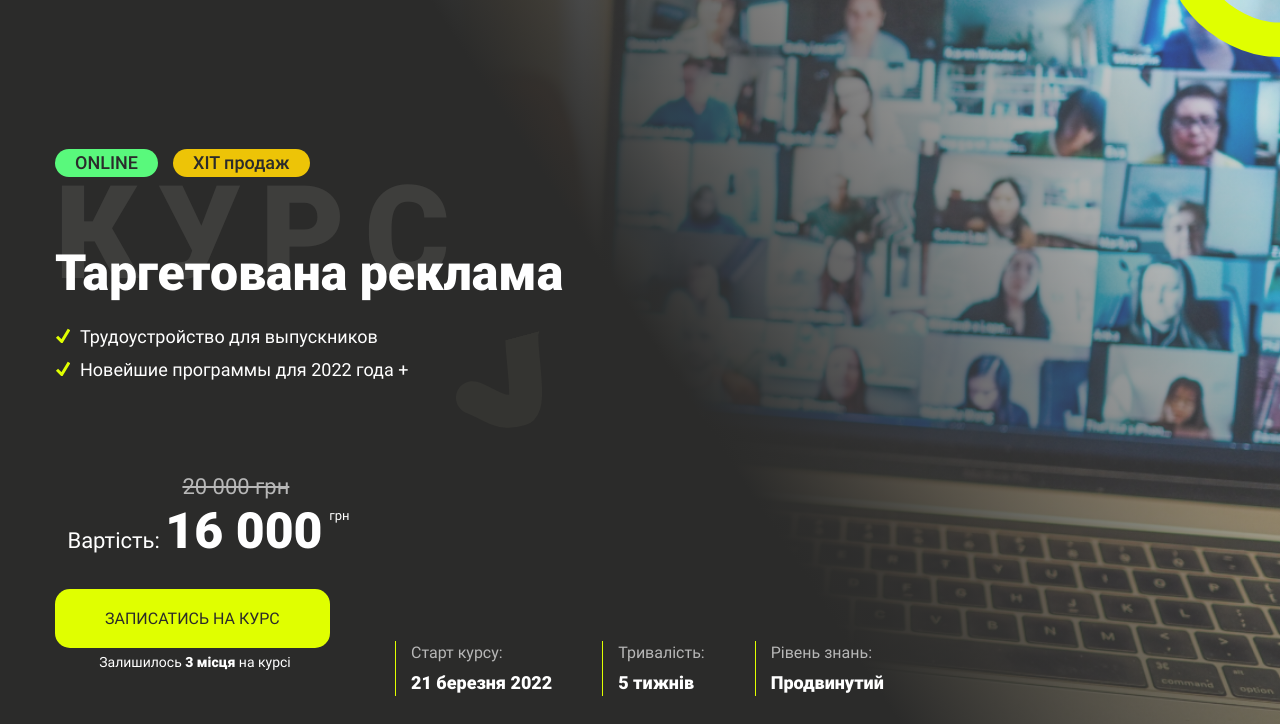
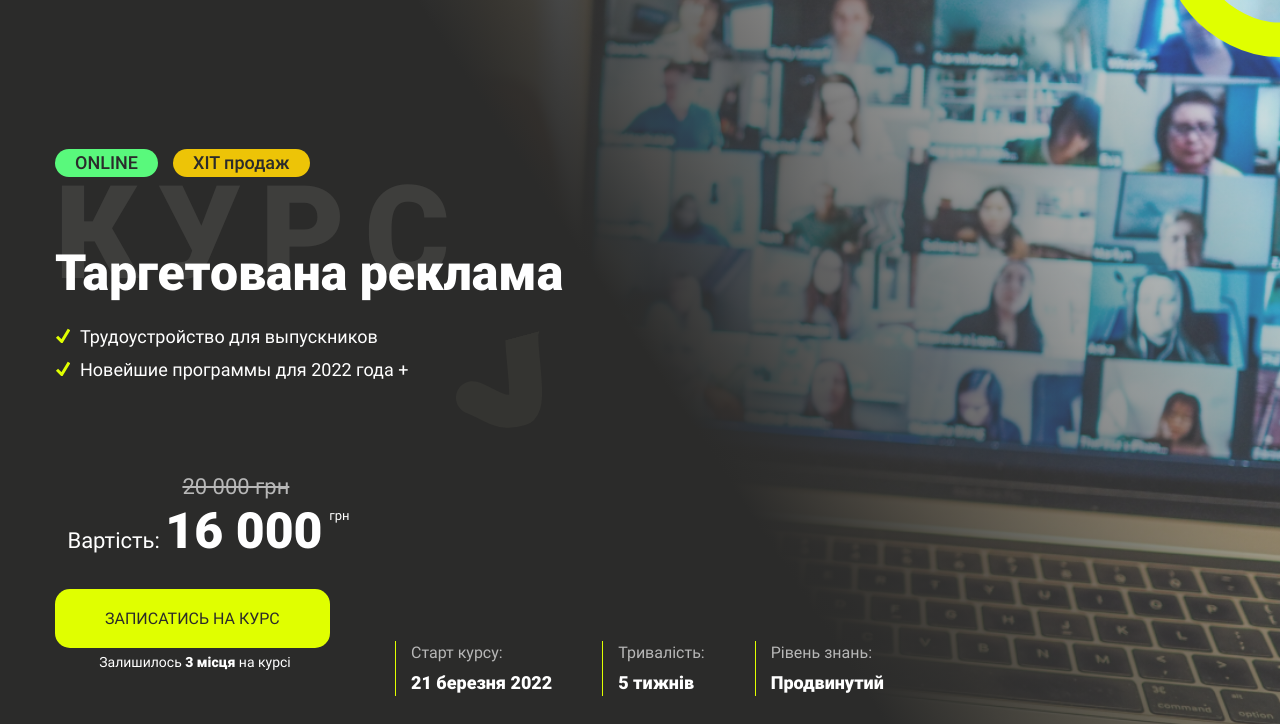
Before and after one commit to hellcaster7/Test, a plain HTML site: page index.html in a window 1280 px wide. Shown: the part 98-822 px from the top of the page. Drawn offline with nearby package versions, Linux system fonts and the light colour scheme.

Commit message:
fixed bugs

```diff
--- a/css/style.css
+++ b/css/style.css
@@ -318,7 +318,8 @@ body {
     background-repeat: no-repeat;
     background-position: top right;
     background-size: cover;
-    height: auto;
+    min-height: 100vh
+    /* height: auto; */
     width: 100vw;
     padding-top: 70px;
 
@@ -327,6 +328,7 @@ body {
 
 .bgg{
     padding-top: 70px;
+    min-height: 100vh;
     height: auto;
     background-color: #2B2B2A;
     background: linear-gradient(57deg,  #2B2B2A 51%, rgb(255, 255, 255, .2) 100%);
```
